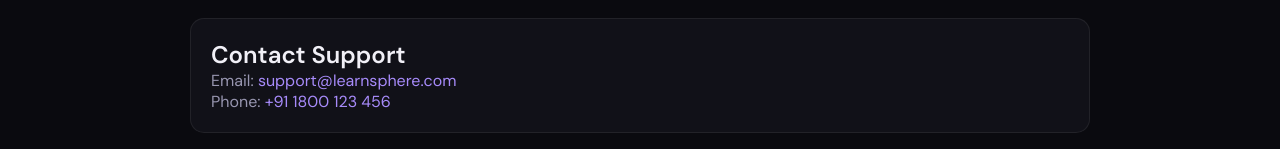
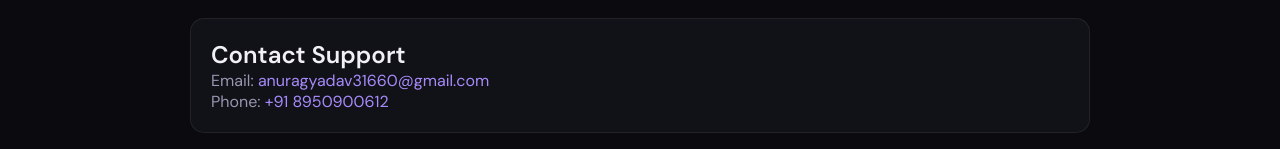
Before and after one commit to anurag166/LearnSphere-Learning-Management-System, a React (Vite) app: page /help-center in a window 1280 px wide. Shown: the part 124-273 px from the top of the page. Built offline with nearby package versions, Linux system fonts and the light colour scheme; no server answers.

Commit message:
Update support contact details across support pages

```diff
--- a/src/pages/DashBoard.jsx
+++ b/src/pages/DashBoard.jsx
@@ -107,7 +107,7 @@
       `User: ${user?.firstName || ""} ${user?.lastName || ""}\nEmail: ${userEmail}\n\nIssue:\n${supportForm.message.trim()}`
     );
 
-    window.location.href = `mailto:support@learnsphere.com?subject=${subject}&body=${body}`;
+    window.location.href = `mailto:anuragyadav31660@gmail.com?subject=${subject}&body=${body}`;
     setSupportMsg({ type:"success", text:"Support draft opened in your email app." });
     setSupportForm((prev) => ({ ...prev, message: "" }));
   }
@@ -236,8 +236,8 @@
                   For urgent issues, include your course name and screenshot details.
                 </p>
                 <div style={{ display:"grid", gap:10, marginTop:14 }}>
-                  <a href="mailto:support@learnsphere.com" style={{ color:"var(--accent2)", textDecoration:"none" }}>Email: support@learnsphere.com</a>
-                  <a href="tel:+911800123456" style={{ color:"var(--accent2)", textDecoration:"none" }}>Phone: +91 1800 123 456</a>
+                  <a href="mailto:anuragyadav31660@gmail.com" style={{ color:"var(--accent2)", textDecoration:"none" }}>Email: anuragyadav31660@gmail.com</a>
+                  <a href="tel:+918950900612" style={{ color:"var(--accent2)", textDecoration:"none" }}>Phone: +91 8950900612</a>
                   <Link to="/help-center" style={{ color:"var(--accent2)", textDecoration:"none" }}>Open Help Center →</Link>
                 </div>
               </div>
--- a/src/pages/HelpCenter.jsx
+++ b/src/pages/HelpCenter.jsx
@@ -32,8 +32,8 @@
 
           <section style={{ marginTop: 20, background: "var(--bg2)", border: "1px solid var(--border)", borderRadius: 14, padding: 20 }}>
             <h2 style={{ marginTop: 0 }}>Contact Support</h2>
-            <p style={{ color: "var(--muted)" }}>Email: <a href="mailto:support@learnsphere.com" style={{ color: "var(--accent2)", textDecoration: "none" }}>support@learnsphere.com</a></p>
-            <p style={{ color: "var(--muted)" }}>Phone: <a href="tel:+911800123456" style={{ color: "var(--accent2)", textDecoration: "none" }}>+91 1800 123 456</a></p>
+            <p style={{ color: "var(--muted)" }}>Email: <a href="mailto:anuragyadav31660@gmail.com" style={{ color: "var(--accent2)", textDecoration: "none" }}>anuragyadav31660@gmail.com</a></p>
+            <p style={{ color: "var(--muted)" }}>Phone: <a href="tel:+918950900612" style={{ color: "var(--accent2)", textDecoration: "none" }}>+91 8950900612</a></p>
           </section>
 
           <section style={{ marginTop: 16, display: "grid", gap: 12 }}>
--- a/src/pages/InstructorDashboard.jsx
+++ b/src/pages/InstructorDashboard.jsx
@@ -294,7 +294,7 @@
       `User: ${user?.firstName || ""} ${user?.lastName || ""}\nEmail: ${userEmail}\n\nIssue:\n${supportForm.message.trim()}`
     );
 
-    window.location.href = `mailto:support@learnsphere.com?subject=${subject}&body=${body}`;
+    window.location.href = `mailto:anuragyadav31660@gmail.com?subject=${subject}&body=${body}`;
     setSupportMsg({ type:"success", text:"Support draft opened in your email app." });
     setSupportForm((prev) => ({ ...prev, message: "" }));
   }
@@ -612,7 +612,7 @@
                 </div>
                 <div style={{ gridColumn:"1/-1", display:"flex", gap:16, alignItems:"center", flexWrap:"wrap" }}>
                   <button type="submit" className={styles.btnCreate}>Submit Ticket</button>
-                  <a href="mailto:support@learnsphere.com" style={{ color:"var(--accent2)", textDecoration:"none" }}>Email support@learnsphere.com</a>
+                  <a href="mailto:anuragyadav31660@gmail.com" style={{ color:"var(--accent2)", textDecoration:"none" }}>Email anuragyadav31660@gmail.com</a>
                 </div>
               </form>
             </div>
--- a/src/pages/TermsOfService.jsx
+++ b/src/pages/TermsOfService.jsx
@@ -19,7 +19,7 @@
           <h2>Instructor Content</h2>
           <p style={{ color: "var(--muted)", lineHeight: 1.7 }}>Instructors are responsible for legality and originality of uploaded content.</p>
           <h2>Support</h2>
-          <p style={{ color: "var(--muted)", lineHeight: 1.7 }}>Contact <a href="mailto:support@learnsphere.com" style={{ color: "var(--accent2)", textDecoration: "none" }}>support@learnsphere.com</a> for policy or account concerns.</p>
+          <p style={{ color: "var(--muted)", lineHeight: 1.7 }}>Contact <a href="mailto:anuragyadav31660@gmail.com" style={{ color: "var(--accent2)", textDecoration: "none" }}>anuragyadav31660@gmail.com</a> for policy or account concerns.</p>
         </div>
       </main>
       <Footer />
```
